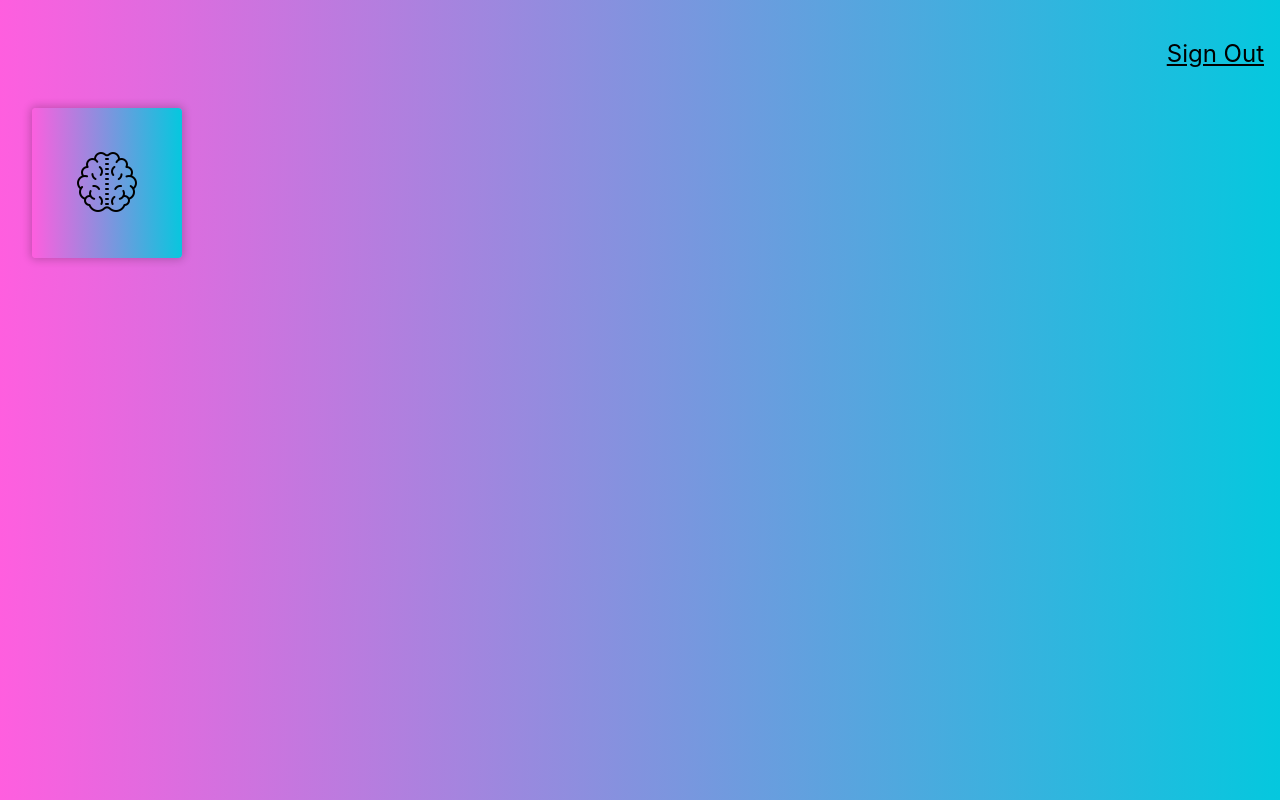
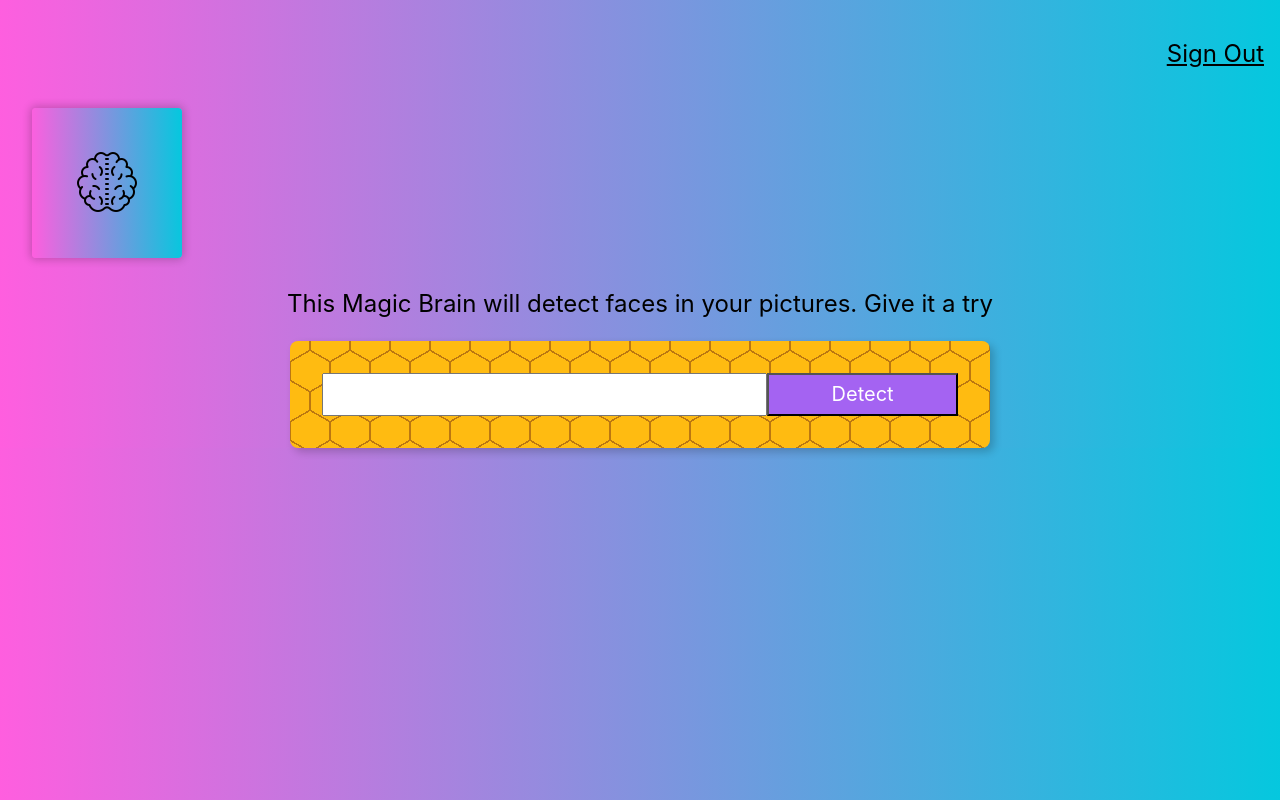
Before and after one commit to aziret/face-recognition, a React (Create React App) app: page / in a window 1280 px wide. Built offline with nearby package versions, Linux system fonts and the light colour scheme.

Commit message:
Add ImageLinkForm component

```diff
--- a/src/App.css
+++ b/src/App.css
@@ -1,5 +1,10 @@
 .App {
   text-align: center;
+}
+
+.center {
+  display: flex;
+  justify-content: center;
 }
 
 .App-logo {
--- a/src/App.js
+++ b/src/App.js
@@ -1,14 +1,15 @@
 import "./App.css";
 import Navigation from "./components/Navigation/Navigation";
 import Logo from "./components/Logo/Logo";
+import ImageLinkForm from "./components/ImageLinkForm/ImageLinkForm";
 
 function App() {
   return (
     <div className="App">
       <Navigation />
       <Logo />
-      {/* <ImageLinkForm />
-      <FaceRecognition /> */}
+      <ImageLinkForm />
+      {/* <FaceRecognition /> */}
     </div>
   );
 }
--- /dev/null
+++ b/src/components/ImageLinkForm/ImageLinkForm.css
@@ -0,0 +1,48 @@
+.form {
+  width: 700px;
+  background: radial-gradient(
+        circle farthest-side at 0% 50%,
+        #fb1 23.5%,
+        rgba(240, 166, 17, 0) 0
+      )
+      21px 30px,
+    radial-gradient(
+        circle farthest-side at 0% 50%,
+        #b71 24%,
+        rgba(240, 166, 17, 0) 0
+      )
+      19px 30px,
+    linear-gradient(
+        #fb1 14%,
+        rgba(240, 166, 17, 0) 0,
+        rgba(240, 166, 17, 0) 85%,
+        #fb1 0
+      )
+      0 0,
+    linear-gradient(
+        150deg,
+        #fb1 24%,
+        #b71 0,
+        #b71 26%,
+        rgba(240, 166, 17, 0) 0,
+        rgba(240, 166, 17, 0) 74%,
+        #b71 0,
+        #b71 76%,
+        #fb1 0
+      )
+      0 0,
+    linear-gradient(
+        30deg,
+        #fb1 24%,
+        #b71 0,
+        #b71 26%,
+        rgba(240, 166, 17, 0) 0,
+        rgba(240, 166, 17, 0) 74%,
+        #b71 0,
+        #b71 76%,
+        #fb1 0
+      )
+      0 0,
+    linear-gradient(90deg, #b71 2%, #fb1 0, #fb1 98%, #b71 0%) 0 0 #fb1;
+  background-size: 40px 60px;
+}
--- /dev/null
+++ b/src/components/ImageLinkForm/ImageLinkForm.js
@@ -0,0 +1,22 @@
+import React from "react";
+import "./ImageLinkForm.css";
+
+const ImageLinkForm = () => {
+  return (
+    <div>
+      <p className="f3">
+        {"This Magic Brain will detect faces in your pictures. Give it a try"}{" "}
+      </p>
+      <div className="center">
+        <div className="form center pa4 br3 shadow-5">
+          <input className="f4 pa2 w-70 center" type="text" />
+          <button className="w-30 grow f4 link ph3 pv2 dib white bg-light-purple">
+            Detect
+          </button>
+        </div>
+      </div>
+    </div>
+  );
+};
+
+export default ImageLinkForm;
--- a/src/index.css
+++ b/src/index.css
@@ -12,3 +12,7 @@ code {
   font-family: source-code-pro, Menlo, Monaco, Consolas, "Courier New",
     monospace;
 }
+
+button {
+  cursor: pointer;
+}
```
